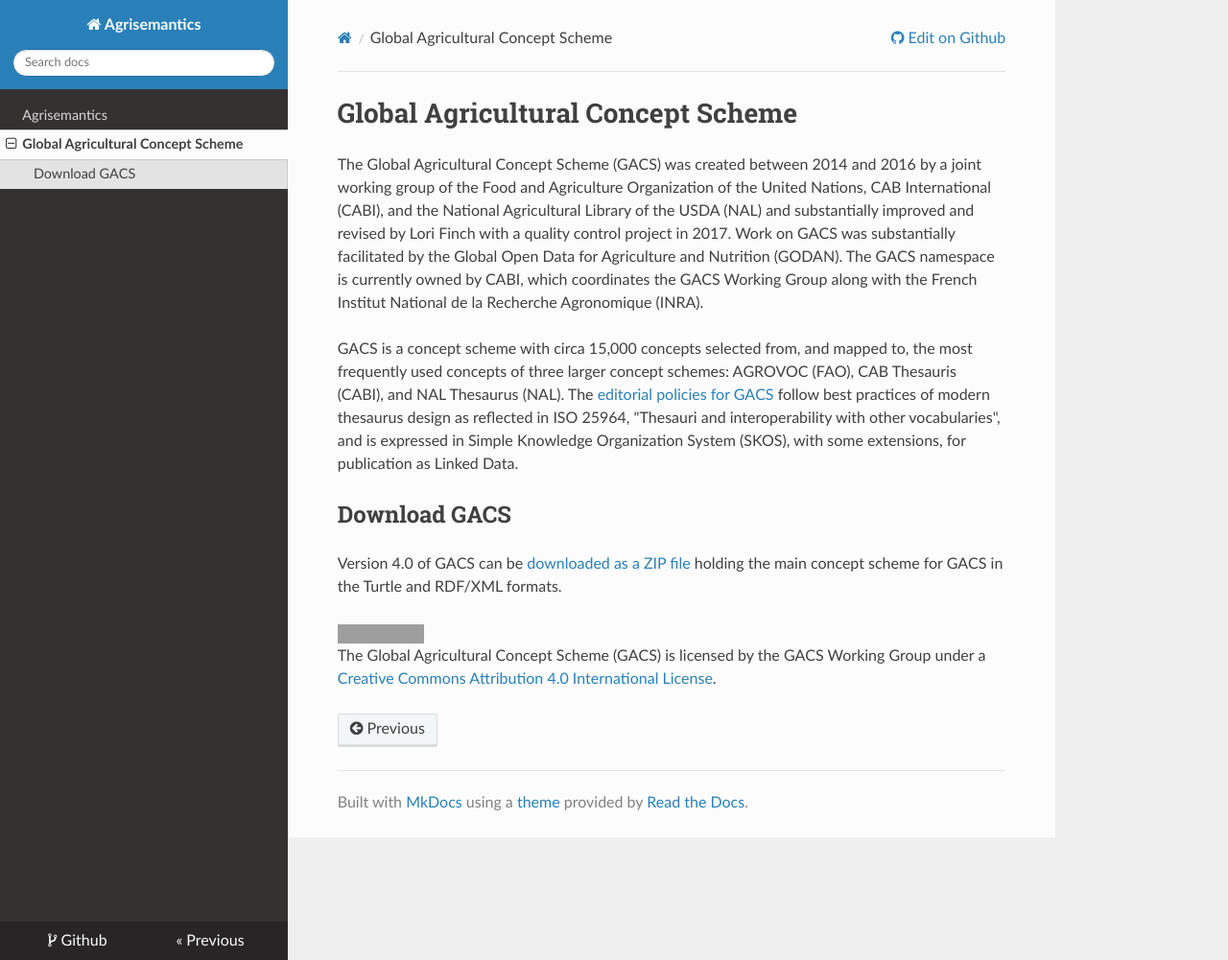
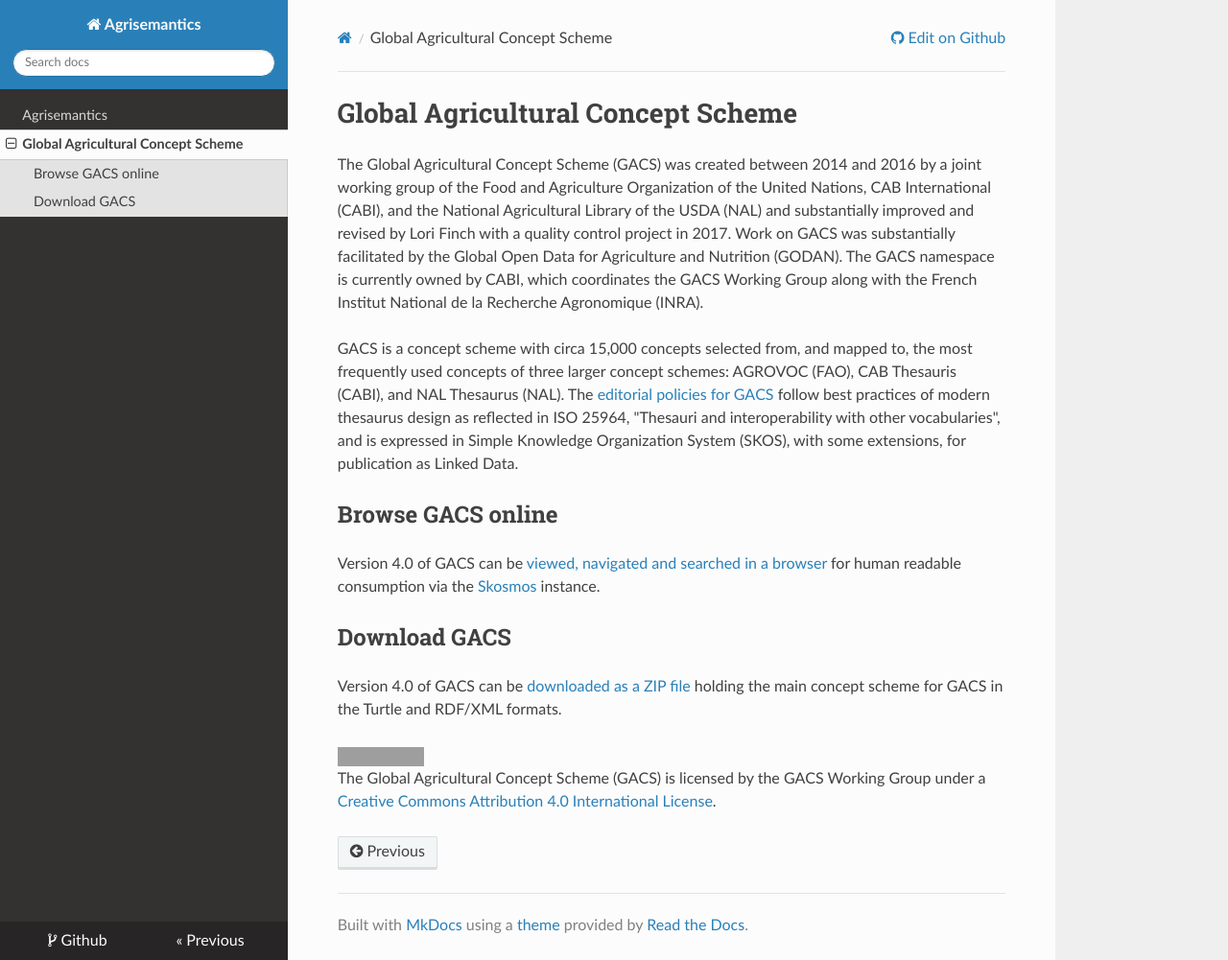
Before and after one commit to agrisemantics/website, an MkDocs documentation site: the page built from docs/GACS.md, in a window 1280 px wide and 1001 px high. Shown: the whole window at 96% size. Built offline with MkDocs 1.6.1, drawn with Linux system fonts in a browser that asks for light colours; nearby versions of some CDN libraries; grey boxes are pictures that could not be loaded.

Commit message:
added skosmos URL

```diff
--- a/docs/GACS.md
+++ b/docs/GACS.md
@@ -4,6 +4,10 @@
 
 GACS is a concept scheme with circa 15,000 concepts selected from, and mapped to, the most frequently used concepts of three larger concept schemes: AGROVOC (FAO), CAB Thesauris (CABI), and NAL Thesaurus (NAL).  The [editorial policies for GACS](http://agrisemantics.org/gacs-qip/) follow best practices of modern thesaurus design as reflected in ISO 25964, "Thesauri and interoperability with other vocabularies", and is expressed in Simple Knowledge Organization System (SKOS), with some extensions, for publication as Linked Data.
 
+## Browse GACS online
+
+Version 4.0 of GACS can be [viewed, navigated and searched in a browser](http://browser.agrisemantics.org/gacs/en/) for human readable consumption via the [Skosmos](http://www.skosmos.org/) instance.
+
 ## Download GACS
 
 Version 4.0 of GACS can be [downloaded as a ZIP file](https://github.com/agrisemantics/website/blob/master/downloads/gacs-4.0.zip) holding the main concept scheme for GACS in the Turtle and RDF/XML formats.
```
